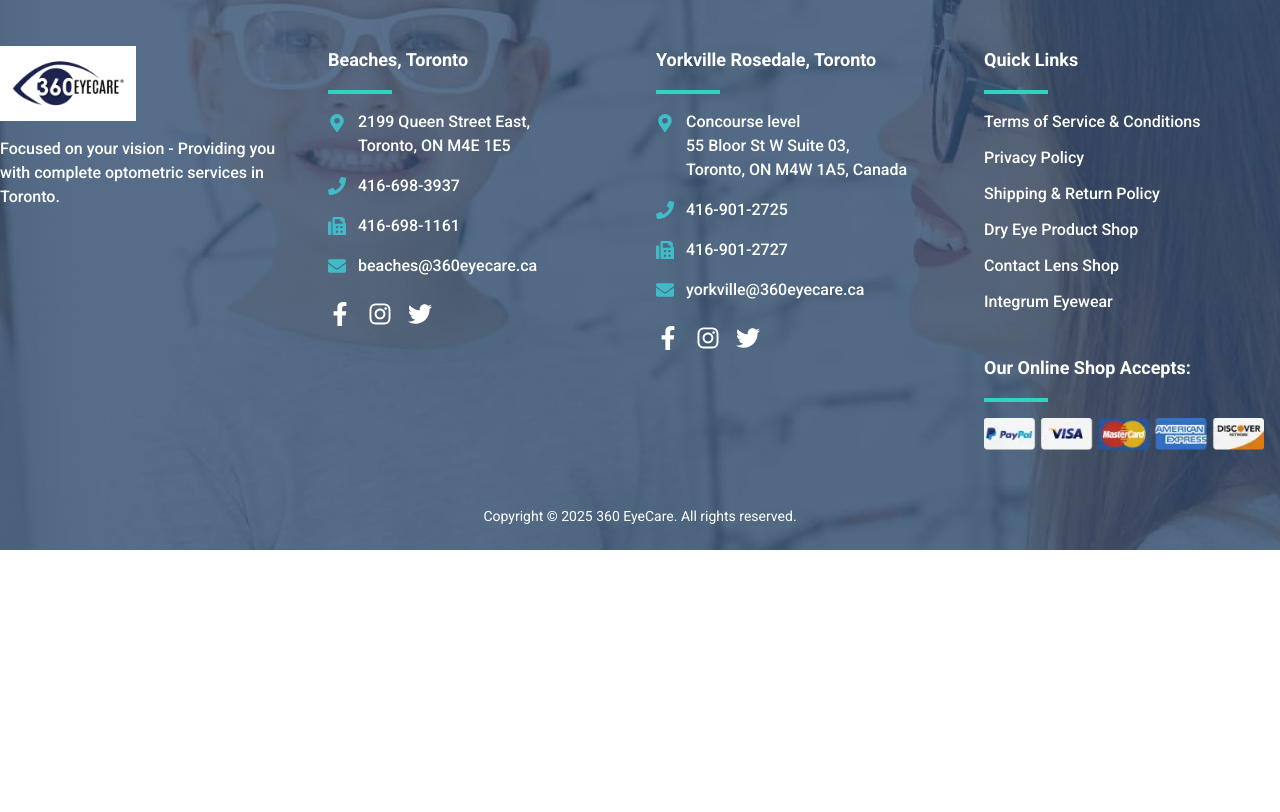
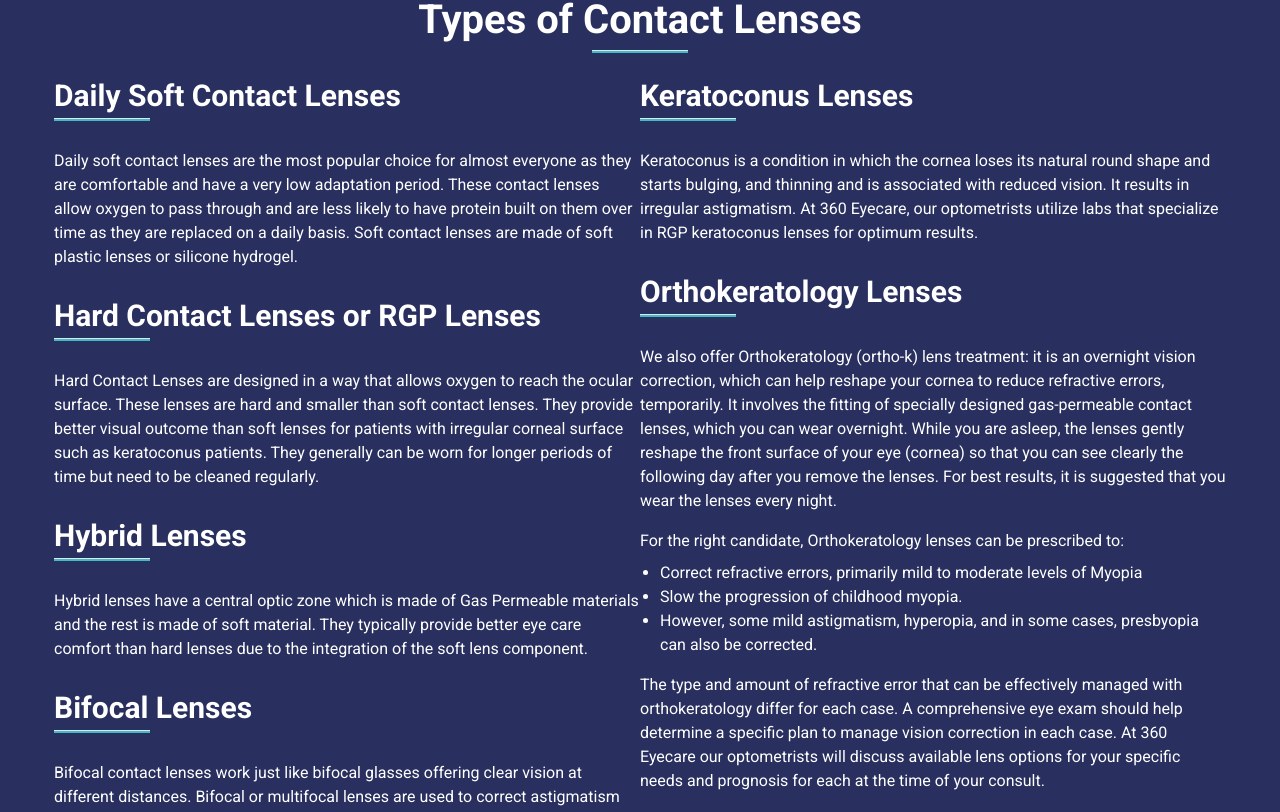
Before and after one commit to invennicoofficial/360-eye-care, a Next.js app: page /contact-lenses-toronto in a window 1280 px wide. Shown: the part 1968-2780 px from the top of the page. Before the commit the page ends 2518 px from the top, so only its background shows below. Built offline with nearby package versions, Linux system fonts and the light colour scheme.

Commit message:
fix:added the missgin data

```diff
--- a/app/(eye-ware)/contact-lenses-toronto/page.jsx
+++ b/app/(eye-ware)/contact-lenses-toronto/page.jsx
@@ -76,6 +76,7 @@ const page = () => {
         "Not really. A multipurpose solution or hydrogen peroxide can be used to clean and disinfect most lenses on a daily basis. Better yet, you can opt for daily disposable contacts, which save you a lot of headaches, as they do not require any solution.  These lenses are disposed of daily and new ones are worn every day.",
     },
   ];
+
   return (
     <main className="pt-[110px]">
       <SubHeader text="Contact Lenses" />
@@ -177,6 +178,133 @@ const page = () => {
           browse our online contact lens shop!
         </p>
       </div>
+      <div className="bg-[#29305f] !text-white py-4">
+        <TitleCommon
+          css="text-white"
+          title="Types of Contact Lenses"
+          position="center"
+        />
+
+        <div className="max-w-[1172px] mx-auto flex">
+          <div className="w-[50%]">
+            <TitleCommon
+              css="text-white !text-[30px]"
+              title="Daily Soft Contact Lenses"
+              position="start"
+            />
+            <p className="text-white my-4">
+              Daily soft contact lenses are the most popular choice for almost
+              everyone as they are comfortable and have a very low adaptation
+              period. These contact lenses allow oxygen to pass through and are
+              less likely to have protein built on them over time as they are
+              replaced on a daily basis. Soft contact lenses are made of soft
+              plastic lenses or silicone hydrogel.
+            </p>
+            <TitleCommon
+              css="text-white !text-[30px]"
+              title="Hard Contact Lenses or RGP Lenses"
+              position="start"
+            />
+            <p className="text-white my-4">
+              Hard Contact Lenses are designed in a way that allows oxygen to
+              reach the ocular surface. These lenses are hard and smaller than
+              soft contact lenses. They provide better visual outcome than soft
+              lenses for patients with irregular corneal surface such as
+              keratoconus patients. They generally can be worn for longer
+              periods of time but need to be cleaned regularly.
+            </p>
+            <TitleCommon
+              css="text-white !text-[30px]"
+              title="Hybrid Lenses"
+              position="start"
+            />
+            <p className="text-white my-4">
+              Hybrid lenses have a central optic zone which is made of Gas
+              Permeable materials and the rest is made of soft material. They
+              typically provide better eye care comfort than hard lenses due to
+              the integration of the soft lens component.
+            </p>
+            <TitleCommon
+              css="text-white !text-[30px]"
+              title="Bifocal Lenses"
+              position="start"
+            />
+            <p className="text-white my-4">
+              Bifocal contact lenses work just like bifocal glasses offering
+              clear vision at different distances. Bifocal or multifocal lenses
+              are used to correct astigmatism as well.
+            </p>
+            <TitleCommon
+              css="text-white !text-[30px]"
+              title="Multifocal lenses"
+              position="start"
+            />
+            <p className="text-white my-4">
+              Multifocal lenses are similar to progressive lenses in glasses.
+              They have more than one power to correct vision at different
+              distances to provide clear vision at all times.
+            </p>
+            <p className="text-white my-4">
+              Learn more about Multifocal Contact Lenses
+            </p>
+          </div>
+
+          <div className="w-[50%]">
+            <TitleCommon
+              css="text-white !text-[30px]"
+              title="Keratoconus Lenses"
+              position="start"
+            />
+            <p className="text-white my-4">
+              Keratoconus is a condition in which the cornea loses its natural
+              round shape and starts bulging, and thinning and is associated
+              with reduced vision. It results in irregular astigmatism. At 360
+              Eyecare, our optometrists utilize labs that specialize in RGP
+              keratoconus lenses for optimum results.
+            </p>
+            <TitleCommon
+              css="text-white !text-[30px]"
+              title="Orthokeratology Lenses"
+              position="start"
+            />
+            <p className="text-white my-4">
+              We also offer Orthokeratology (ortho-k) lens treatment: it is an
+              overnight vision correction, which can help reshape your cornea to
+              reduce refractive errors, temporarily. It involves the fitting of
+              specially designed gas-permeable contact lenses, which you can
+              wear overnight. While you are asleep, the lenses gently reshape
+              the front surface of your eye (cornea) so that you can see clearly
+              the following day after you remove the lenses. For best results,
+              it is suggested that you wear the lenses every night.
+            </p>
+            <p className="text-white mt-2">
+              For the right candidate, Orthokeratology lenses can be prescribed
+              to:
+            </p>
+            <ul className="list-disc pl-5 text-white my-2">
+              <li>
+                Correct refractive errors, primarily mild to moderate levels of
+                Myopia
+              </li>
+              <li>Slow the progression of childhood myopia.</li>
+              <li>
+                However, some mild astigmatism, hyperopia, and in some cases,
+                presbyopia can also be corrected.
+              </li>
+            </ul>
+
+            <p className="text-white my-4">
+              The type and amount of refractive error that can be effectively
+              managed with orthokeratology differ for each case. A comprehensive
+              eye exam should help determine a specific plan to manage vision
+              correction in each case. At 360 Eyecare our optometrists will
+              discuss available lens options for your specific needs and
+              prognosis for each at the time of your consult.
+            </p>
+            <p className="text-white">Learn more about Orthokeratology</p>
+          </div>
+        </div>
+      </div>
     </main>
   );
 };
--- a/components/common/TitleCommon.jsx
+++ b/components/common/TitleCommon.jsx
@@ -1,8 +1,8 @@
 const TitleCommon = ({ title, position, css }) => {
   return (
-    <div className={` flex flex-col items-${position} }`}>
+    <div className={`flex flex-col items-${position}`}>
       <h3
-        className={`"${css} text-combination-200 text-[40px] font-extrabold mt-2  "`}
+        className={`${css} text-combination-200 text-[40px] font-extrabold mt-2`}
       >
         {title}
       </h3>
```
